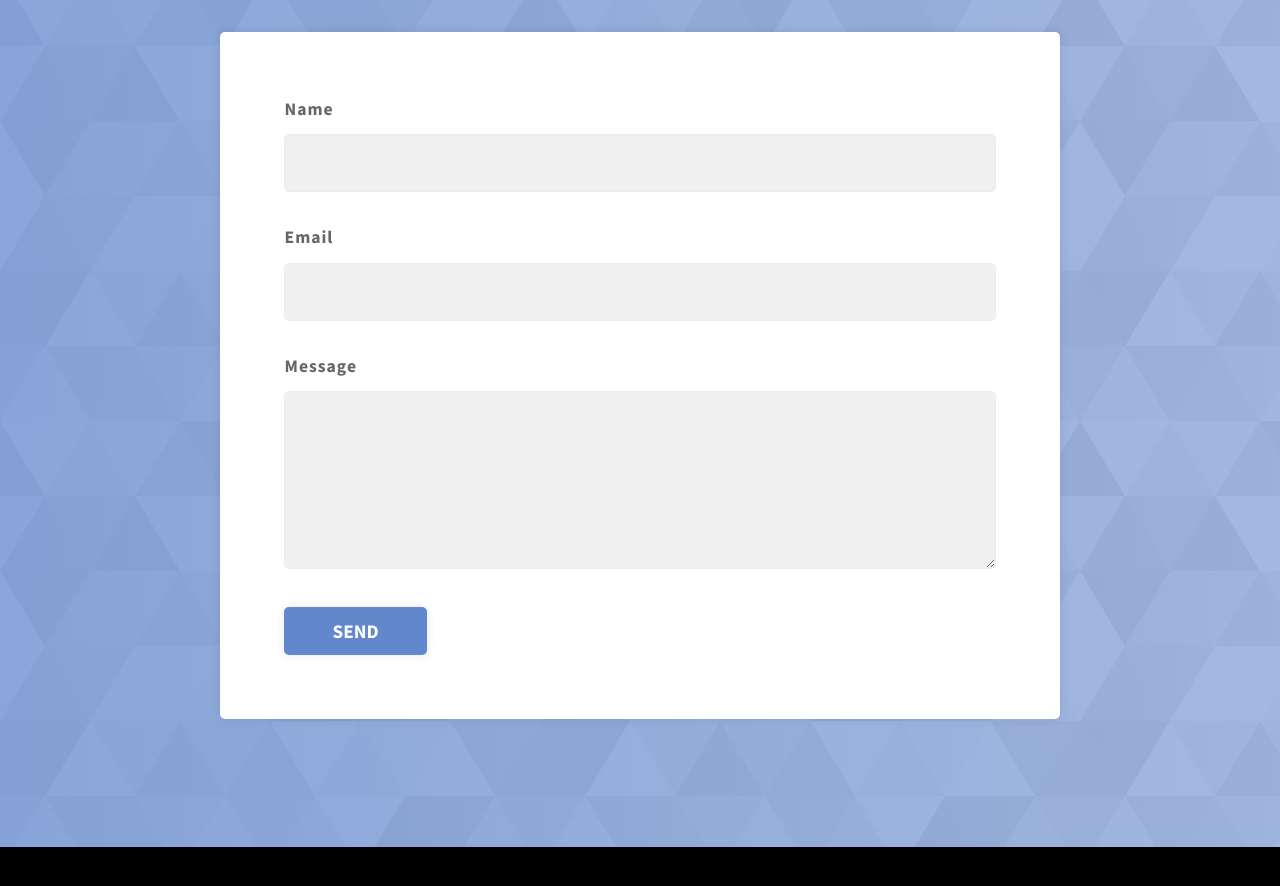
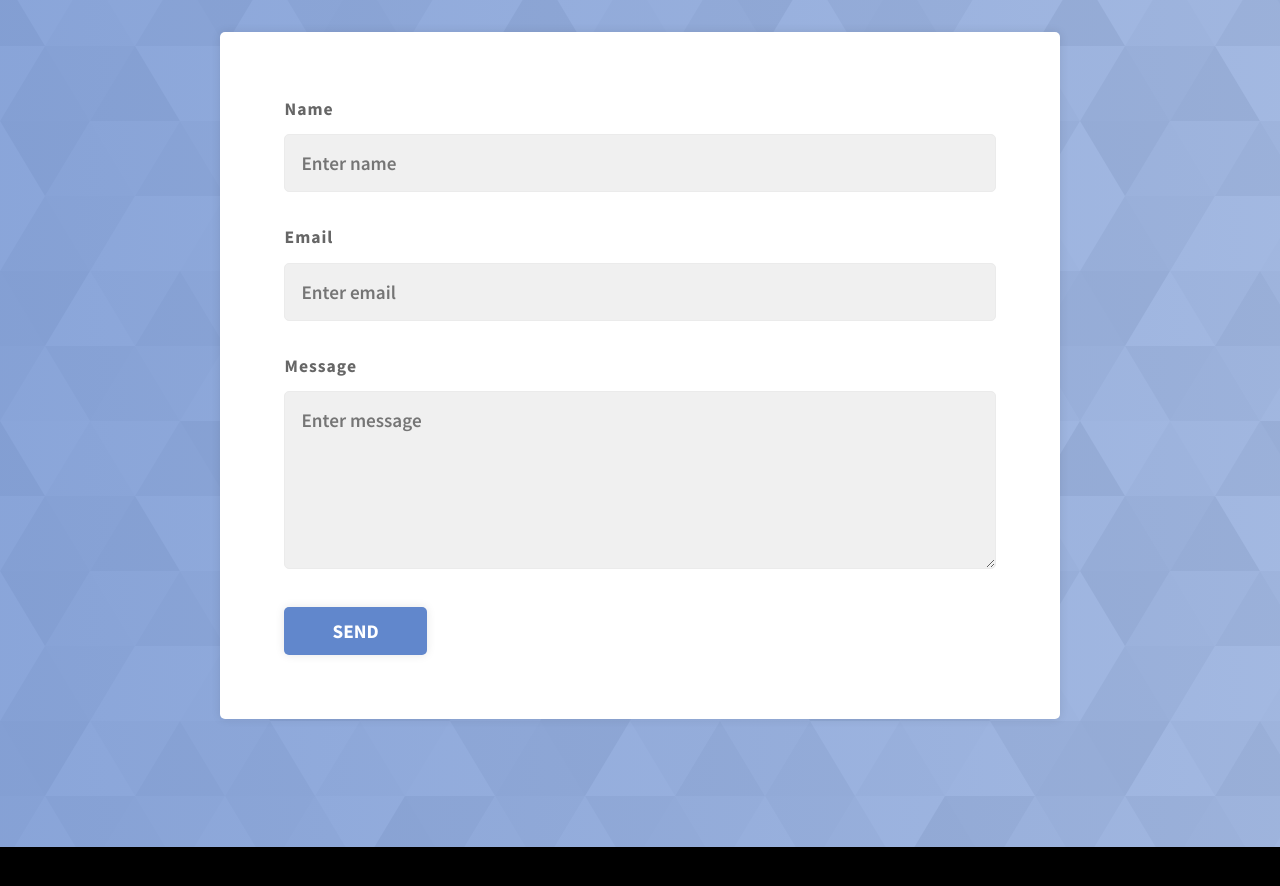
Before and after one commit to JoshuaAlvarez06/new-portfolio, a React (Create React App) app: page / in a window 1280 px wide. Shown: the part 4100-4986 px from the top of the page. Built offline with nearby package versions, Linux system fonts and the light colour scheme.

Commit message:
Added placeholder text to form inputs

```diff
--- a/src/components/contact/Contact.js
+++ b/src/components/contact/Contact.js
@@ -19,13 +19,23 @@ const Contact = () => {
               <label htmlFor="name" className="formLabel">
                 Name
               </label>
-              <input type="text" name="name" className="formInput" />
+              <input
+                type="text"
+                name="name"
+                placeholder="Enter name"
+                className="formInput"
+              />
             </div>
             <div className="formSection">
               <label htmlFor="email" className="formLabel">
                 Email
               </label>
-              <input type="email" name="email" className="formInput" />
+              <input
+                type="email"
+                name="email"
+                placeholder="Enter email"
+                className="formInput"
+              />
             </div>
             <div className="formSection">
               <label htmlFor="message" className="formLabel">
@@ -35,6 +45,7 @@ const Contact = () => {
                 type="text"
                 name="message"
                 className="formInput"
+                placeholder="Enter message"
                 rows="6"
               />
             </div>
```
